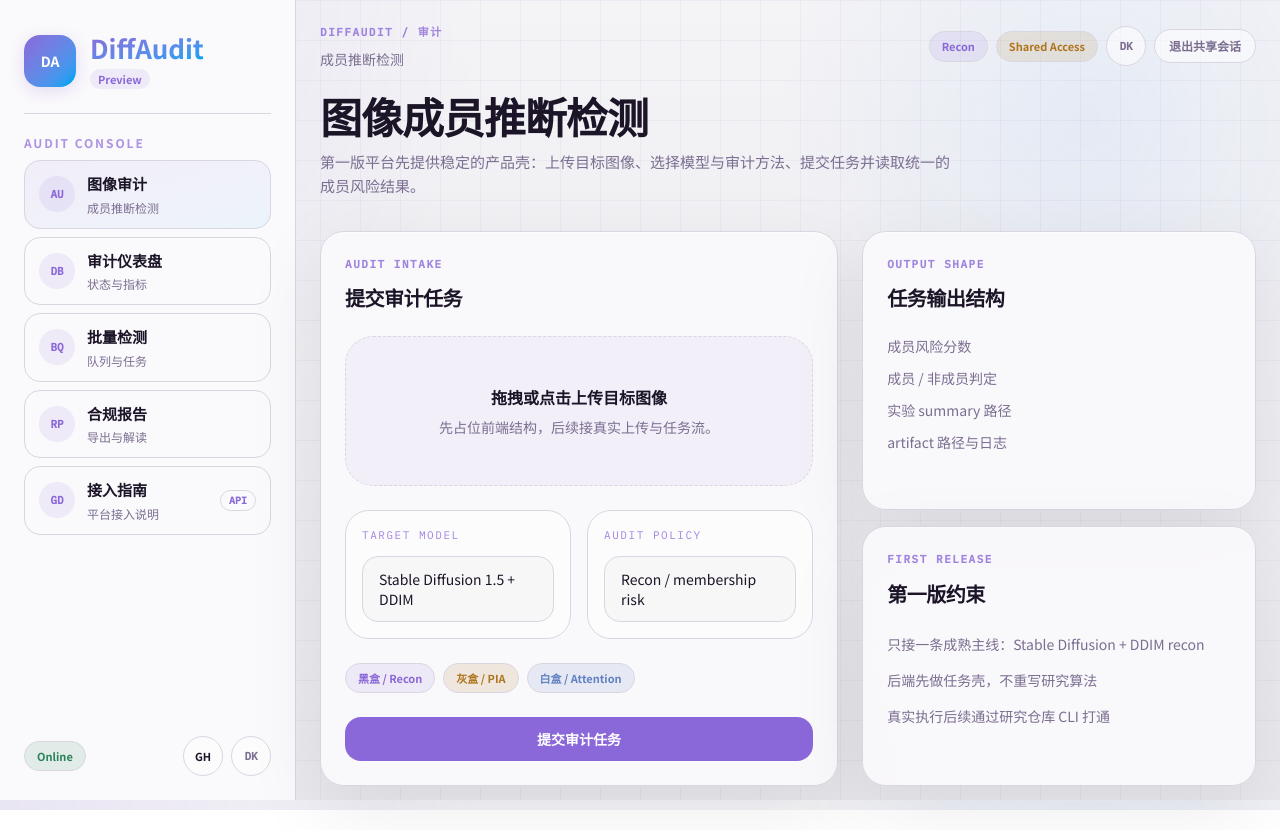
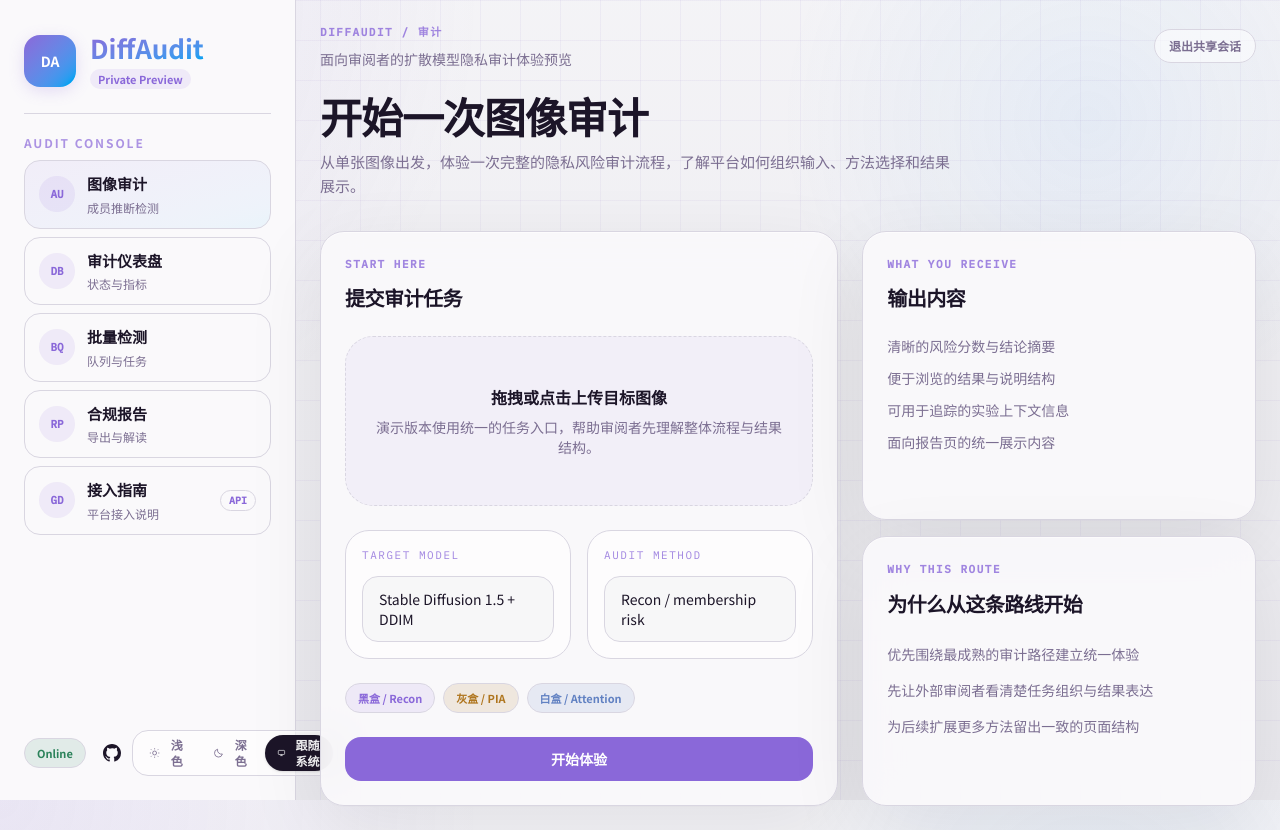
Before and after one commit to DeliciousBuding/DiffAudit-Platform, a Next.js app in the folder apps/web/: page /audit in a window 1280 px wide. Built offline with nearby package versions, Linux system fonts and the light colour scheme.

Commit message:
Polish review-facing web copy and controls

```diff
--- a/apps/web/src/app/(platform)/audit/page.tsx
+++ b/apps/web/src/app/(platform)/audit/page.tsx
@@ -12,15 +12,15 @@ export default function AuditPage() {
   return (
     <div className="space-y-6">
       <PageHeader
-        title="图像成员推断检测"
-        description="第一版平台先提供稳定的产品壳：上传目标图像、选择模型与审计方法、提交任务并读取统一的成员风险结果。"
+        title="开始一次图像审计"
+        description="从单张图像出发，体验一次完整的隐私风险审计流程，了解平台如何组织输入、方法选择和结果展示。"
       />
 
       <div className="grid gap-6 xl:grid-cols-[1.25fr_0.95fr]">
-        <SectionCard eyebrow="Audit Intake" title="提交审计任务">
+        <SectionCard eyebrow="Start here" title="提交审计任务">
           <div className="rounded-[28px] border border-dashed border-primary/25 bg-primary/6 px-6 py-12 text-center">
             <div className="text-base font-semibold">拖拽或点击上传目标图像</div>
-            <div className="mt-2 text-sm text-muted-foreground">先占位前端结构，后续接真实上传与任务流。</div>
+            <div className="mt-2 text-sm text-muted-foreground">演示版本使用统一的任务入口，帮助审阅者先理解整体流程与结果结构。</div>
           </div>
 
           <div className="mt-6 grid gap-4 md:grid-cols-2">
@@ -31,7 +31,7 @@ export default function AuditPage() {
               </div>
             </div>
             <div className="rounded-3xl border border-border bg-white/55 p-4 dark:bg-white/5">
-              <div className="mono text-[11px] uppercase tracking-[0.14em] text-primary/80">Audit policy</div>
+              <div className="mono text-[11px] uppercase tracking-[0.14em] text-primary/80">Audit method</div>
               <div className="mt-3 rounded-2xl border border-border bg-background/60 px-4 py-3 text-sm">
                 Recon / membership risk
               </div>
@@ -47,25 +47,25 @@ export default function AuditPage() {
           </div>
 
           <button className="mt-6 w-full rounded-2xl bg-primary px-4 py-3 text-sm font-semibold text-primary-foreground transition hover:-translate-y-px hover:brightness-105">
-            提交审计任务
+            开始体验
           </button>
         </SectionCard>
 
         <div className="grid gap-4">
-          <SectionCard eyebrow="Output shape" title="任务输出结构">
+          <SectionCard eyebrow="What you receive" title="输出内容">
             <div className="space-y-3 text-sm text-muted-foreground">
-              <div>成员风险分数</div>
-              <div>成员 / 非成员判定</div>
-              <div>实验 summary 路径</div>
-              <div>artifact 路径与日志</div>
+              <div>清晰的风险分数与结论摘要</div>
+              <div>便于浏览的结果与说明结构</div>
+              <div>可用于追踪的实验上下文信息</div>
+              <div>面向报告页的统一展示内容</div>
             </div>
           </SectionCard>
 
-          <SectionCard eyebrow="First release" title="第一版约束">
+          <SectionCard eyebrow="Why this route" title="为什么从这条路线开始">
             <ul className="space-y-3 text-sm leading-6 text-muted-foreground">
-              <li>只接一条成熟主线：Stable Diffusion + DDIM recon</li>
-              <li>后端先做任务壳，不重写研究算法</li>
-              <li>真实执行后续通过研究仓库 CLI 打通</li>
+              <li>优先围绕最成熟的审计路径建立统一体验</li>
+              <li>先让外部审阅者看清楚任务组织与结果表达</li>
+              <li>为后续扩展更多方法留出一致的页面结构</li>
             </ul>
           </SectionCard>
         </div>
--- a/apps/web/src/app/(platform)/report/page.tsx
+++ b/apps/web/src/app/(platform)/report/page.tsx
@@ -8,52 +8,52 @@ export default function ReportPage() {
     <div className="space-y-6">
       <PageHeader
         title="合规报告"
-        description="报告页用于给出成员风险判断、实验上下文、模型信息和建议项。当前阶段先把结构搭出来，后续由后端真实结果驱动。"
+        description="报告页把一次审计的核心结论、模型上下文与建议内容整理成更适合阅读与交流的展示形式。"
       />
 
       <div className="grid gap-4 md:grid-cols-2 xl:grid-cols-4">
         <StatCard label="Verdict" value="Likely member" sub="当前占位风险结论" iconLabel="VR" tone="warning" />
-        <StatCard label="Confidence" value="0.82" sub="风险判断置信度" iconLabel="CF" tone="primary" />
-        <StatCard label="Method" value="Recon" sub="当前摘要对应的方法" iconLabel="MT" tone="info" />
-        <StatCard label="Target" value="SD1.5" sub="模型与调度配置" iconLabel="TG" tone="success" />
+        <StatCard label="Confidence" value="0.82" sub="用于快速感知判断强度" iconLabel="CF" tone="primary" />
+        <StatCard label="Method" value="Recon" sub="当前展示聚焦的审计方式" iconLabel="MT" tone="info" />
+        <StatCard label="Target" value="SD1.5" sub="本次结果对应的模型设置" iconLabel="TG" tone="success" />
       </div>
 
       <div className="grid gap-6 xl:grid-cols-[1.15fr_0.85fr]">
-        <SectionCard eyebrow="Risk summary" title="成员风险结论">
+        <SectionCard eyebrow="Summary" title="风险判断概览">
           <div className="flex flex-wrap gap-2">
             <StatusBadge tone="warning">Likely member</StatusBadge>
-            <StatusBadge tone="primary">Recon evidence</StatusBadge>
+            <StatusBadge tone="primary">Recon Assessment</StatusBadge>
           </div>
           <p className="mt-4 text-sm leading-7 text-muted-foreground">
-            当前页面用于承接未来后端返回的 verdict、置信度、运行上下文与 artifact 链接。这里先用静态占位结构保证页面语义和展示层完整。
+            在完整版本中，报告会把风险结论、判断依据和上下文信息整合到同一页，方便外部审阅者快速理解结果。
           </p>
         </SectionCard>
 
-        <SectionCard eyebrow="Artifacts" title="结果产物">
+        <SectionCard eyebrow="Contents" title="报告包含的内容">
           <div className="space-y-3 text-sm leading-6 text-muted-foreground">
-            <div>summary.json</div>
-            <div>risk histogram</div>
-            <div>prompt / scheduler metadata</div>
-            <div>runtime logs</div>
+            <div>风险结果摘要</div>
+            <div>关键指标与可视化占位</div>
+            <div>模型与方法背景说明</div>
+            <div>可进一步追踪的上下文信息</div>
           </div>
         </SectionCard>
       </div>
 
       <div className="grid gap-6 lg:grid-cols-2">
-        <SectionCard eyebrow="Model context" title="模型与实验上下文">
+        <SectionCard eyebrow="Context" title="模型与方法背景">
           <div className="space-y-3 text-sm leading-6 text-muted-foreground">
             <div>Stable Diffusion 1.5</div>
             <div>DDIM scheduler</div>
-            <div>public-25 route</div>
-            <div>recon membership inference</div>
+            <div>受控演示用评估路径</div>
+            <div>面向成员推断风险的结果展示</div>
           </div>
         </SectionCard>
 
-        <SectionCard eyebrow="Recommendations" title="建议项">
+        <SectionCard eyebrow="Interpretation" title="建议如何阅读结果">
           <ul className="space-y-3 text-sm leading-6 text-muted-foreground">
-            <li>结合 artifact 和 summary 检查证据强度是否稳定</li>
-            <li>在正式输出时补充非成员对照与阈值说明</li>
-            <li>保留运行元数据，便于结果追溯与二次验证</li>
+            <li>先看结论卡片，再结合置信度理解判断强弱</li>
+            <li>通过模型与方法背景模块理解结果适用范围</li>
+            <li>后续版本会继续补充更完整的对照与说明信息</li>
           </ul>
         </SectionCard>
       </div>
--- a/apps/web/src/app/login/page.tsx
+++ b/apps/web/src/app/login/page.tsx
@@ -18,47 +18,47 @@ export default async function LoginPage({
       <section className="relative z-10 grid w-full max-w-6xl gap-6 lg:grid-cols-[1.08fr_0.92fr]">
         <div className="surface-card p-8 lg:p-10">
           <div className="mono text-sm tracking-[0.14em] text-primary">DIFFAUDIT PREVIEW</div>
-          <h1 className="mt-4 text-4xl font-semibold tracking-tight">扩散模型隐私审计平台</h1>
+          <h1 className="mt-4 text-4xl font-semibold tracking-tight">扩散模型隐私审计体验入口</h1>
           <p className="mt-4 max-w-[56ch] text-[15px] leading-7 text-muted-foreground">
-            这个公网入口现在用于审阅平台壳、统一任务形状和研究结果呈现。当前访问通过共享登录保护，
-            后端真实执行仍然保持在研究仓库侧。
+            DiffAudit 面向研究团队、合作伙伴与审阅者，提供统一的审计流程、结果展示与报告视图，
+            用于更直观地理解扩散模型隐私风险的评估方式。
           </p>
 
           <div className="mt-8 grid gap-4 sm:grid-cols-2">
             <div className="rounded-3xl border border-border bg-white/55 p-5 dark:bg-white/5">
-              <div className="mono text-[11px] uppercase tracking-[0.14em] text-primary/80">Current route</div>
-              <div className="mt-3 text-2xl font-semibold">Recon</div>
+              <div className="mono text-[11px] uppercase tracking-[0.14em] text-primary/80">Experience</div>
+              <div className="mt-3 text-2xl font-semibold">Guided Review</div>
               <p className="mt-2 text-sm leading-6 text-muted-foreground">
-                第一版聚焦 Stable Diffusion + DDIM 的成熟黑盒审计路径。
+                通过清晰的页面结构和结果卡片，快速浏览审计流程、能力边界与结论展示。
               </p>
             </div>
             <div className="rounded-3xl border border-border bg-white/55 p-5 dark:bg-white/5">
               <div className="mono text-[11px] uppercase tracking-[0.14em] text-primary/80">Access mode</div>
               <div className="mt-3 flex flex-wrap gap-2">
                 <StatusBadge tone="success">Shared Login</StatusBadge>
-                <StatusBadge tone="info">Review Only</StatusBadge>
+                <StatusBadge tone="info">Invite Preview</StatusBadge>
               </div>
               <p className="mt-3 text-sm leading-6 text-muted-foreground">
-                登录后可以查看页面壳、API 代理和当前接入状态。
+                当前入口用于受邀预览，便于外部审阅者集中查看平台能力与展示内容。
               </p>
             </div>
           </div>
 
           <div className="mt-8 rounded-3xl border border-border bg-white/55 p-5 dark:bg-white/5">
-            <div className="mono text-[11px] uppercase tracking-[0.14em] text-primary/80">What this preview covers</div>
+            <div className="mono text-[11px] uppercase tracking-[0.14em] text-primary/80">What you can explore</div>
             <ul className="mt-4 space-y-3 text-sm leading-6 text-muted-foreground">
-              <li>统一的审计入口与任务组织方式</li>
-              <li>平台内共享登录和受保护 API 访问</li>
-              <li>结果页、批量页、接入说明页的展示骨架</li>
+              <li>统一的图像审计入口与结果浏览体验</li>
+              <li>适合评审展示的仪表盘、报告页与说明页</li>
+              <li>面向后续产品化的批量任务与审计流程视图</li>
             </ul>
           </div>
         </div>
 
         <div className="surface-card p-8 lg:p-10">
-          <div className="mono text-[11px] uppercase tracking-[0.14em] text-primary/80">Temporary Access</div>
-          <h2 className="mt-3 text-3xl font-semibold tracking-tight">临时访问登录</h2>
+          <div className="mono text-[11px] uppercase tracking-[0.14em] text-primary/80">Secure Access</div>
+          <h2 className="mt-3 text-3xl font-semibold tracking-tight">登录后开始预览</h2>
           <p className="mt-3 text-sm leading-7 text-muted-foreground">
-            当前平台使用共享账号密码进行临时访问控制。登录后可查看审计面板、结果页和接口代理。
+            输入共享访问凭据后，即可进入平台并查看审计流程、报告展示和批量任务界面。
           </p>
           <div className="mt-8">
             <LoginForm redirectTo={redirectTo || "/audit"} />
--- a/apps/web/src/components/platform-shell.tsx
+++ b/apps/web/src/components/platform-shell.tsx
@@ -8,6 +8,14 @@ import { StatusBadge } from "@/components/status-badge";
 import { ThemeToggle } from "@/components/theme-toggle";
 import { navItems } from "@/lib/navigation";
 import { findActiveNavItem } from "@/lib/platform-shell";
+
+function GithubIcon() {
+  return (
+    <svg viewBox="0 0 24 24" aria-hidden="true" className="h-[18px] w-[18px] fill-current">
+      <path d="M12 0C5.37 0 0 5.37 0 12c0 5.3 3.44 9.79 8.2 11.38.6.11.82-.25.82-.56 0-.28-.01-1.2-.01-2.19-3.34.73-4.04-1.42-4.04-1.42-.55-1.38-1.33-1.75-1.33-1.75-1.09-.74.08-.73.08-.73 1.2.09 1.84 1.24 1.84 1.24 1.07 1.83 2.8 1.3 3.48 1 .11-.77.42-1.3.77-1.6-2.66-.3-5.45-1.33-5.45-5.94 0-1.31.47-2.38 1.24-3.22-.12-.31-.54-1.55.12-3.22 0 0 1-.32 3.3 1.23A11.4 11.4 0 0 1 12 5.8c1.02 0 2.05.14 3.01.42 2.29-1.55 3.29-1.23 3.29-1.23.66 1.67.24 2.91.12 3.22.77.84 1.24 1.91 1.24 3.22 0 4.62-2.8 5.63-5.47 5.93.43.38.81 1.11.81 2.23 0 1.61-.01 2.9-.01 3.29 0 .31.21.68.82.56A12.02 12.02 0 0 0 24 12c0-6.63-5.37-12-12-12Z" />
+    </svg>
+  );
+}
 
 export function PlatformShell({ children }: { children: React.ReactNode }) {
   const pathname = usePathname();
@@ -28,7 +36,7 @@ export function PlatformShell({ children }: { children: React.ReactNode }) {
                     DiffAudit
                   </h1>
                   <span className="inline-flex w-fit items-center rounded-full bg-primary/10 px-2 py-0.5 text-[11px] font-bold text-primary">
-                    Preview
+                    Private Preview
                   </span>
                 </div>
               </div>
@@ -71,15 +79,15 @@ export function PlatformShell({ children }: { children: React.ReactNode }) {
 
             <div className="mt-auto flex items-center justify-between gap-3">
               <StatusBadge tone="success">Online</StatusBadge>
-              <div className="flex items-center gap-2">
+              <div className="flex items-center gap-1.5">
                 <a
                   href="https://github.com/DeliciousBuding/DiffAudit-Platform"
                   target="_blank"
                   rel="noreferrer"
-                  className="inline-flex h-10 w-10 items-center justify-center rounded-xl border border-border bg-white/55 text-[11px] font-semibold text-muted-foreground transition hover:-translate-y-px hover:text-foreground dark:bg-white/5"
+                  className="inline-flex h-9 w-9 items-center justify-center rounded-xl text-muted-foreground transition-all duration-150 hover:-translate-y-px hover:bg-white/60 hover:text-foreground dark:hover:bg-white/10"
                   title="GitHub"
                 >
-                  GH
+                  <GithubIcon />
                 </a>
                 <ThemeToggle />
               </div>
@@ -109,12 +117,9 @@ export function PlatformShell({ children }: { children: React.ReactNode }) {
               <div className="mono text-[11px] font-semibold uppercase tracking-[0.14em] text-primary/80">
                 DiffAudit / {current.shortLabel}
               </div>
-              <div className="mt-2 text-sm text-muted-foreground">{current.subtitle}</div>
+              <div className="mt-2 text-sm text-muted-foreground">面向审阅者的扩散模型隐私审计体验预览</div>
             </div>
             <div className="flex items-center gap-2">
-              <StatusBadge tone="primary">Recon</StatusBadge>
-              <StatusBadge tone="warning">Shared Access</StatusBadge>
-              <ThemeToggle />
               <LogoutButton />
             </div>
           </div>
--- a/apps/web/src/components/theme-toggle.tsx
+++ b/apps/web/src/components/theme-toggle.tsx
@@ -4,44 +4,92 @@ import { useState } from "react";
 
 import {
   DEFAULT_THEME,
+  getEffectiveTheme,
+  getThemeLabel,
   resolveThemeMode,
   THEME_STORAGE_KEY,
   ThemeMode,
 } from "@/lib/theme";
 
-function applyTheme(theme: ThemeMode) {
+const themeModes: ThemeMode[] = ["light", "dark", "system"];
+
+function prefersDarkMode() {
+  return window.matchMedia("(prefers-color-scheme: dark)").matches;
+}
+
+function applyTheme(themeMode: ThemeMode) {
   const root = document.documentElement;
-  root.dataset.theme = theme;
-  root.style.colorScheme = theme;
-  root.classList.toggle("dark", theme === "dark");
-  window.localStorage.setItem(THEME_STORAGE_KEY, theme);
+  const effectiveTheme = getEffectiveTheme(themeMode, prefersDarkMode());
+  root.dataset.themeMode = themeMode;
+  root.dataset.theme = effectiveTheme;
+  root.style.colorScheme = effectiveTheme;
+  root.classList.toggle("dark", effectiveTheme === "dark");
+  window.localStorage.setItem(THEME_STORAGE_KEY, themeMode);
+}
+
+function ThemeIcon({ mode }: { mode: ThemeMode }) {
+  if (mode === "light") {
+    return (
+      <svg viewBox="0 0 24 24" aria-hidden="true" className="h-4 w-4 fill-none stroke-current stroke-[1.8]">
+        <circle cx="12" cy="12" r="4.2" />
+        <path d="M12 1.8v2.4M12 19.8v2.4M4.2 4.2l1.7 1.7M18.1 18.1l1.7 1.7M1.8 12h2.4M19.8 12h2.4M4.2 19.8l1.7-1.7M18.1 5.9l1.7-1.7" />
+      </svg>
+    );
+  }
+
+  if (mode === "dark") {
+    return (
+      <svg viewBox="0 0 24 24" aria-hidden="true" className="h-4 w-4 fill-none stroke-current stroke-[1.8]">
+        <path d="M20.2 14.2A8.6 8.6 0 0 1 9.8 3.8a8.6 8.6 0 1 0 10.4 10.4Z" />
+      </svg>
+    );
+  }
+
+  return (
+    <svg viewBox="0 0 24 24" aria-hidden="true" className="h-4 w-4 fill-none stroke-current stroke-[1.8]">
+      <rect x="3.5" y="5" width="17" height="11" rx="2" />
+      <path d="M8.5 19h7" />
+      <path d="M12 16v3" />
+    </svg>
+  );
 }
 
 export function ThemeToggle() {
   const [nonce, setNonce] = useState(0);
-  const theme =
+  const themeMode =
     typeof document === "undefined"
       ? DEFAULT_THEME
-      : resolveThemeMode(document.documentElement.dataset.theme);
-
-  function toggleTheme() {
-    const next = theme === "dark" ? "light" : "dark";
-    applyTheme(next);
-    setNonce((value) => value + 1);
-  }
+      : resolveThemeMode(document.documentElement.dataset.themeMode);
 
   return (
-    <button
-      type="button"
-      onClick={toggleTheme}
+    <div
       data-theme-nonce={nonce}
-      className="inline-flex h-10 w-10 items-center justify-center rounded-xl border border-border bg-white/55 text-muted-foreground transition hover:-translate-y-px hover:text-foreground dark:bg-white/5"
-      aria-label={theme === "dark" ? "切换到浅色模式" : "切换到深色模式"}
-      title={theme === "dark" ? "切换到浅色模式" : "切换到深色模式"}
+      className="inline-flex items-center gap-1 rounded-2xl border border-border bg-white/55 p-1 shadow-[inset_0_1px_0_rgba(255,255,255,0.55)] dark:bg-white/5"
     >
-      <span className="mono text-[11px] font-semibold uppercase">
-        {theme === "dark" ? "LT" : "DK"}
-      </span>
-    </button>
+      {themeModes.map((mode) => {
+        const active = themeMode === mode;
+
+        return (
+          <button
+            key={mode}
+            type="button"
+            onClick={() => {
+              applyTheme(mode);
+              setNonce((value) => value + 1);
+            }}
+            className={`inline-flex h-9 items-center gap-2 rounded-xl px-3 text-xs font-semibold transition ${
+              active
+                ? "bg-foreground text-background shadow-sm"
+                : "text-muted-foreground hover:bg-white/70 hover:text-foreground dark:hover:bg-white/10"
+            }`}
+            aria-label={getThemeLabel(mode)}
+            title={getThemeLabel(mode)}
+          >
+            <ThemeIcon mode={mode} />
+            <span className="hidden sm:inline">{getThemeLabel(mode)}</span>
+          </button>
+        );
+      })}
+    </div>
   );
 }
--- a/apps/web/src/lib/theme.ts
+++ b/apps/web/src/lib/theme.ts
@@ -1,10 +1,11 @@
-export type ThemeMode = "light" | "dark";
+export type ThemeMode = "light" | "dark" | "system";
+export type EffectiveTheme = "light" | "dark";
 
 export const THEME_STORAGE_KEY = "diffaudit-theme";
-export const DEFAULT_THEME: ThemeMode = "light";
+export const DEFAULT_THEME: ThemeMode = "system";
 
 export function isThemeMode(value: unknown): value is ThemeMode {
-  return value === "light" || value === "dark";
+  return value === "light" || value === "dark" || value === "system";
 }
 
 export function resolveThemeMode(
@@ -14,8 +15,27 @@ export function resolveThemeMode(
   return isThemeMode(value) ? value : fallback;
 }
 
-export function themeClassName(theme: ThemeMode): string {
-  return theme === "dark" ? "dark" : "";
+export function getEffectiveTheme(
+  mode: ThemeMode,
+  prefersDark: boolean,
+): EffectiveTheme {
+  if (mode === "system") {
+    return prefersDark ? "dark" : "light";
+  }
+
+  return mode;
+}
+
+export function getThemeLabel(mode: ThemeMode): string {
+  if (mode === "light") {
+    return "浅色";
+  }
+
+  if (mode === "dark") {
+    return "深色";
+  }
+
+  return "跟随系统";
 }
 
 export function getThemeBootScript(
@@ -24,16 +44,33 @@ export function getThemeBootScript(
 ): string {
   return `(() => {
     const root = document.documentElement;
-    const apply = (theme) => {
-      root.dataset.theme = theme;
-      root.style.colorScheme = theme;
-      root.classList.toggle("dark", theme === "dark");
+    const systemQuery = window.matchMedia("(prefers-color-scheme: dark)");
+    const resolveEffectiveTheme = (themeMode) => {
+      if (themeMode === "system") {
+        return systemQuery.matches ? "dark" : "light";
+      }
+
+      return themeMode === "dark" ? "dark" : "light";
+    };
+    const apply = (themeMode) => {
+      const effectiveTheme = resolveEffectiveTheme(themeMode);
+      root.dataset.themeMode = themeMode;
+      root.dataset.theme = effectiveTheme;
+      root.style.colorScheme = effectiveTheme;
+      root.classList.toggle("dark", effectiveTheme === "dark");
     };
 
     try {
       const stored = window.localStorage.getItem("${storageKey}");
-      const theme = stored === "light" || stored === "dark" ? stored : "${fallback}";
-      apply(theme);
+      const themeMode = stored === "light" || stored === "dark" || stored === "system"
+        ? stored
+        : "${fallback}";
+      apply(themeMode);
+      systemQuery.addEventListener("change", () => {
+        if ((root.dataset.themeMode || "${fallback}") === "system") {
+          apply("system");
+        }
+      });
     } catch (error) {
       apply("${fallback}");
     }
```
Also changed, not shown: apps/web/src/app/(platform)/batch/page.tsx (+9 -9 lines), apps/web/src/app/(platform)/dashboard/page.tsx (+31 -31 lines), apps/web/src/app/(platform)/guide/page.tsx (+19 -19 lines), 1 other file (tests, documents, lock files or other folders).
